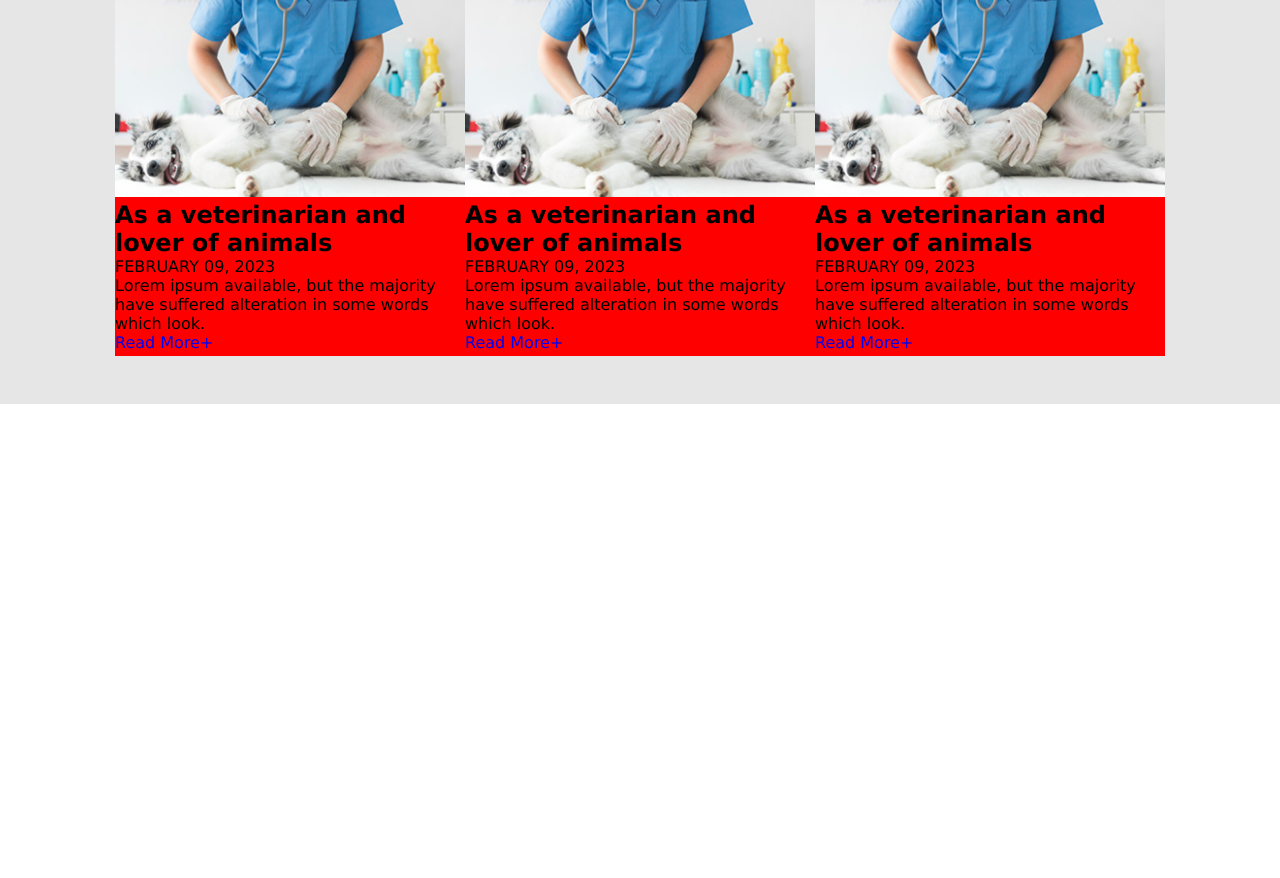
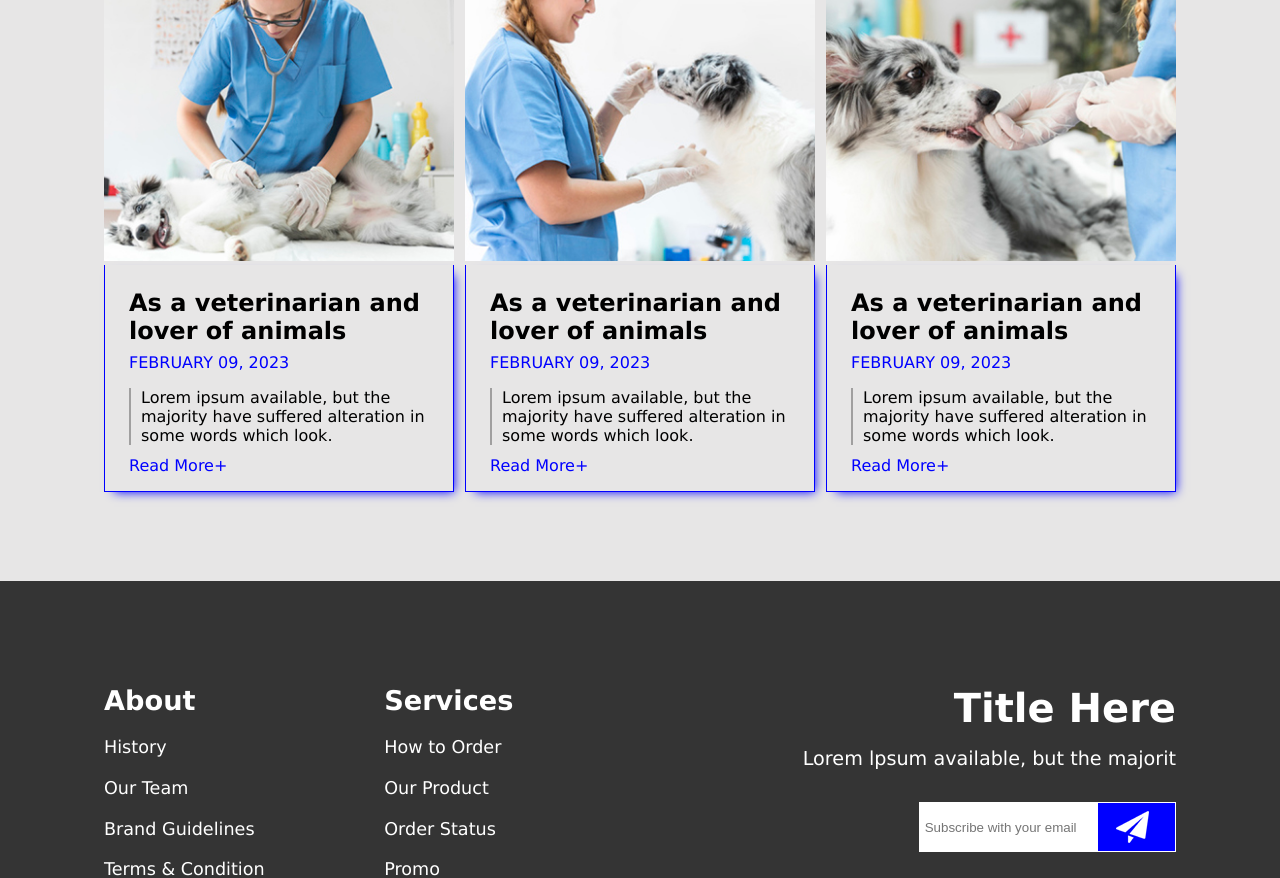
Before and after one commit to saqlain-hub/WeVets, a plain HTML site: page index.html in a window 1280 px wide. Shown: the part 5865-6743 px from the top of the page. Before the commit the page ends 6269 px from the top, so only its background shows below. Drawn offline with Linux system fonts and the light colour scheme.

Commit message:
Ui complete

```diff
--- a/index.html
+++ b/index.html
@@ -234,7 +234,7 @@
             </div>
           </div>
           <div class="card">
-            <img src="./assets/vet-doc-4.jpg" alt="vet doc examining dog" />
+            <img src="./assets/vet-doc-5.jpg" alt="vet doc examining dog" />
             <div class="post">
               <h2>As a veterinarian and lover of animals</h2>
               <span class="date">FEBRUARY 09, 2023</span>
@@ -246,7 +246,7 @@
             </div>
           </div>
           <div class="card">
-            <img src="./assets/vet-doc-4.jpg" alt="vet doc examining dog" />
+            <img src="./assets/vet-doc-6.jpg" alt="vet doc examining dog" />
             <div class="post">
               <h2>As a veterinarian and lover of animals</h2>
               <span class="date">FEBRUARY 09, 2023</span>
@@ -259,6 +259,48 @@
           </div>
         </div>
       </section>
+      <!-- section eight end -->
+      <!-- Footer -->
+      <footer>
+        <div class="cta">
+          <ul>
+            <h2>About</h2>
+            <li><a href="#">History</a></li>
+            <li><a href="#">Our Team</a></li>
+            <li><a href="#">Brand Guidelines</a></li>
+            <li><a href="#">Terms & Condition</a></li>
+            <li><a href="#">Privacy Policy</a></li>
+          </ul>
+          <ul>
+            <h2>Services</h2>
+            <li><a href="#">How to Order</a></li>
+            <li><a href="#">Our Product</a></li>
+            <li><a href="#">Order Status</a></li>
+            <li><a href="#">Promo</a></li>
+            <li><a href="#">Payment Method</a></li>
+          </ul>
+        </div>
+        <div class="newsletter">
+          <h1>Title Here</h1>
+          <p>Lorem lpsum available, but the majorit</p>
+          <div class="input">
+            <input
+              type="text"
+              name="newsletter"
+              placeholder="Subscribe with your email"
+            />
+            <a href="#"
+              ><img src="./assets/send-icon.png" alt="send icon img"
+            /></a>
+          </div>
+          <div class="social-media">
+            <img src="./assets/instagram.png" alt="instagram icon" />
+            <img src="./assets/facebook.png" alt="instagram icon" />
+            <img src="./assets/twitter.png" alt="instagram icon" />
+            <img src="./assets/whatsapp.png" alt="instagram icon" />
+          </div>
+        </div>
+      </footer>
     </div>
     <!-- Container End -->
   </body>
--- a/styles.css
+++ b/styles.css
@@ -21,6 +21,10 @@ body {
 
 a {
   text-decoration: none;
+}
+
+ul {
+  list-style: none;
 }
 
 button {
@@ -384,34 +388,154 @@ span.price-line-through{
   display: flex;
   flex-direction: column;
   align-items: center;
-  padding: 0 6.5rem;
+  padding: 0rem 6.5rem;
+  padding-bottom: 3rem;
 }
 
 .section-eight h1 {
   font-size: 3.5em;
-  margin: 4rem 0 1rem 0;
+  margin: 6rem 0 2rem 0;
 }
 
 .section-eight p.para {
   font-size: 1.5em;
   width: 50%;
   text-align: center;
-  margin-bottom: 4rem;
+  margin-bottom: 5rem;
 }
 
 .section-eight .cards {
-  /* width: 100%; */
+  width: 100%;
   display: flex;
   justify-content: space-between;
-  /* overflow:hidden; */
 }
 
 .section-eight .card {
   width: 350px;
-  height:500px;
-  background: red;
+  height:565px;
   margin-bottom: 3rem;
+  cursor: pointer;
+}
+
+.section-eight .card:hover {
+  opacity: 0.8;
+}
+
+.section-eight .card .post {
+  border: 1px solid blue;
+  border-top: none;
+  box-shadow: 5px 5px 10px -5px blue;
+  padding: 1rem 1.5rem;
+}
+
+.section-eight .card h2 {
+  margin: 0.5rem 0;
+}
+
+.section-eight .card span.date {
+  color: #0000ff;
+  margin: 0 0 1rem 0;
+  display: block;
+}
+
+.section-eight .card .post p {
+  margin: 0.5rem 0;
+  border-left: 2px solid rgb(160, 159, 159);
+  padding-left: 10px;
+}
+
+.section-eight .card .post a {
+  display: block;
+  margin-top: 0.7rem;
+  color: rgb(0, 0, 255);
 }
 .section-eight img {
   width: 350px;
 }
+
+
+/* Footer */
+
+footer {
+  width: 100%;
+  display: flex;
+  justify-content: space-between;
+  background-color: var(--primary-dark-bg);
+  padding: 6.5rem;
+  color: #fff;
+}
+footer a {
+  color: #fff;
+}
+
+
+footer .cta {
+  flex: 2;
+  display: flex;
+  justify-content: space-between;
+}
+
+footer .newsletter {
+  flex: 3;
+  display: flex;
+  flex-direction: column;
+  align-items: end;
+}
+
+footer .newsletter h1 {
+  font-size: 2.5em;
+}
+
+footer .newsletter p {
+  margin: 1rem 0;
+  font-size: 1.2em;
+}
+
+footer .input {
+  display: flex;
+  /* align-items: center; */
+  margin: 1rem 0;
+  width: 40%;
+  height: 50px;
+  border: 1px solid #fff;
+}
+
+footer .input input {
+  width: 70%;
+  padding: 5px;
+  border: none;
+}
+
+footer .input input:focus {
+  outline: none;
+}
+
+
+footer .input a {
+  width: 30%;
+  background: #0000ff;
+  display: flex;
+  flex-direction: column;
+  align-items: center;
+  justify-content: center;
+  padding-right: 8px;
+}
+
+footer .newsletter .social-media {
+  margin: 1rem 0;
+}
+
+footer .newsletter .social-media img {
+  width: 40px;
+  cursor: pointer;
+  margin-right: 0.5rem;
+}
+
+footer h2 {
+  font-size: 1.7em;
+}
+
+footer ul li {
+  margin: 1.3rem 0;
+  font-size: 1.1em;
+}
```
Also changed, not shown: assets/instagram.png (renamed from assets/intagram.png).
